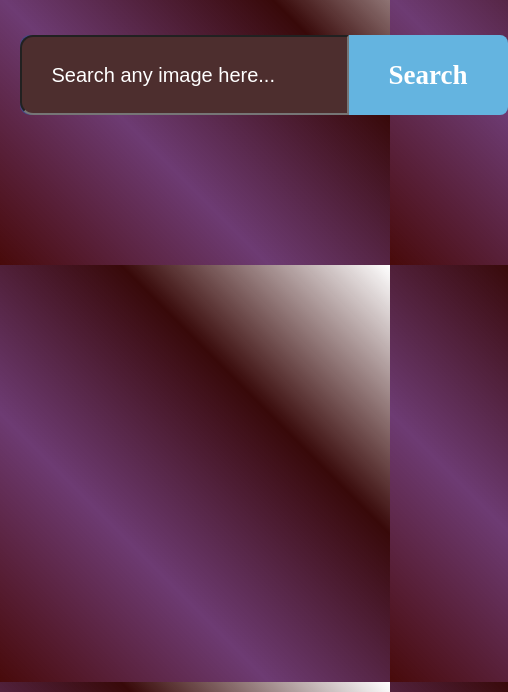
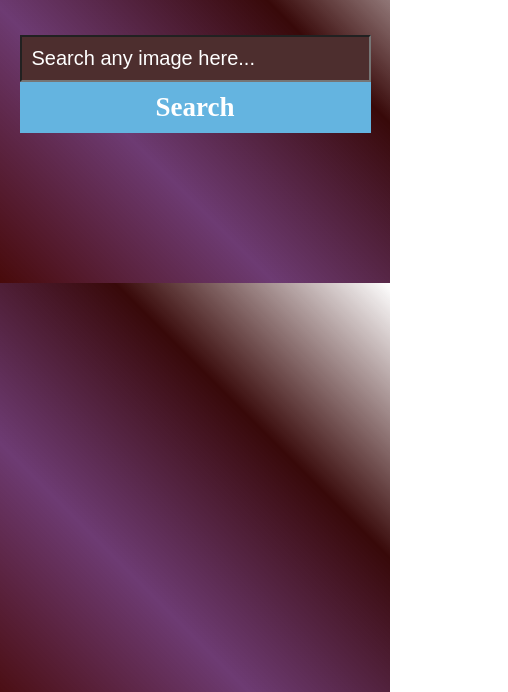
Before and after one commit to SOMATECH-20/Search-Images, a plain HTML site: page index.html in a window 390 px wide. Shown: the part 152-844 px from the top of the page, 508 px wide, since content can reach past the window. Drawn offline with Linux system fonts and the light colour scheme.

Commit message:
Update myStyle.css

```diff
--- a/myStyle.css
+++ b/myStyle.css
@@ -54,7 +54,17 @@ form button{
     border-top-right-radius: 8px;
 }
 
-
+@media only screen and (max-width: 600px) {
+    form {
+        flex-direction: column;
+        height: auto;
+    }
+    form input, form button {
+        width: 100%;
+        padding: 10px;
+        border-radius: 0;
+    }
+}
 
 ::placeholder{
     color: #fff;
```
